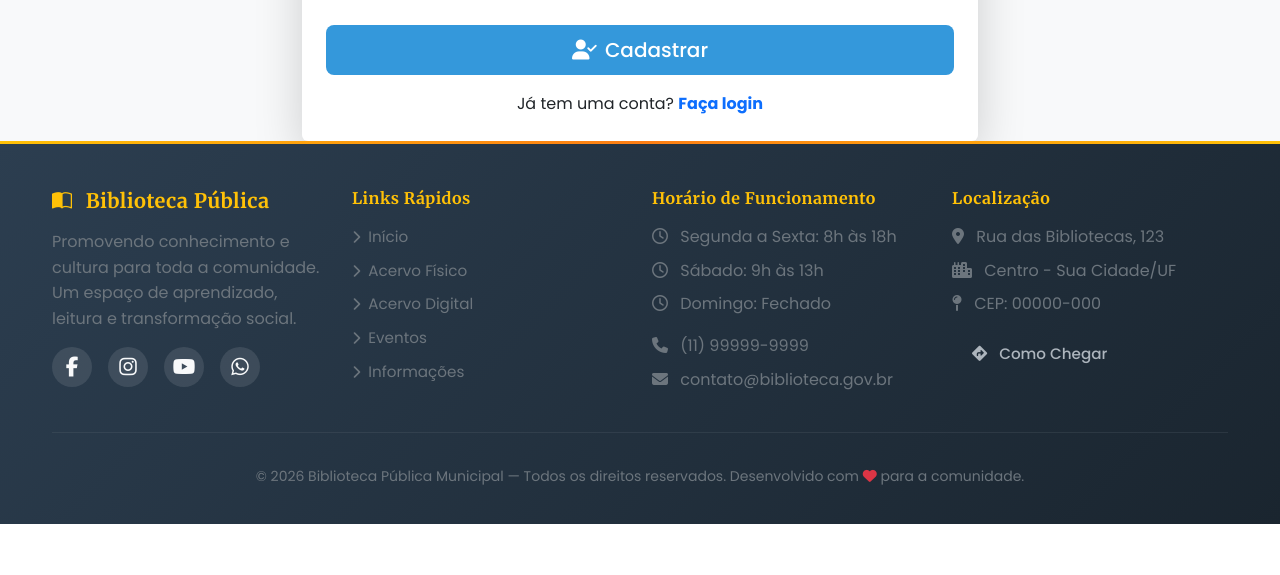
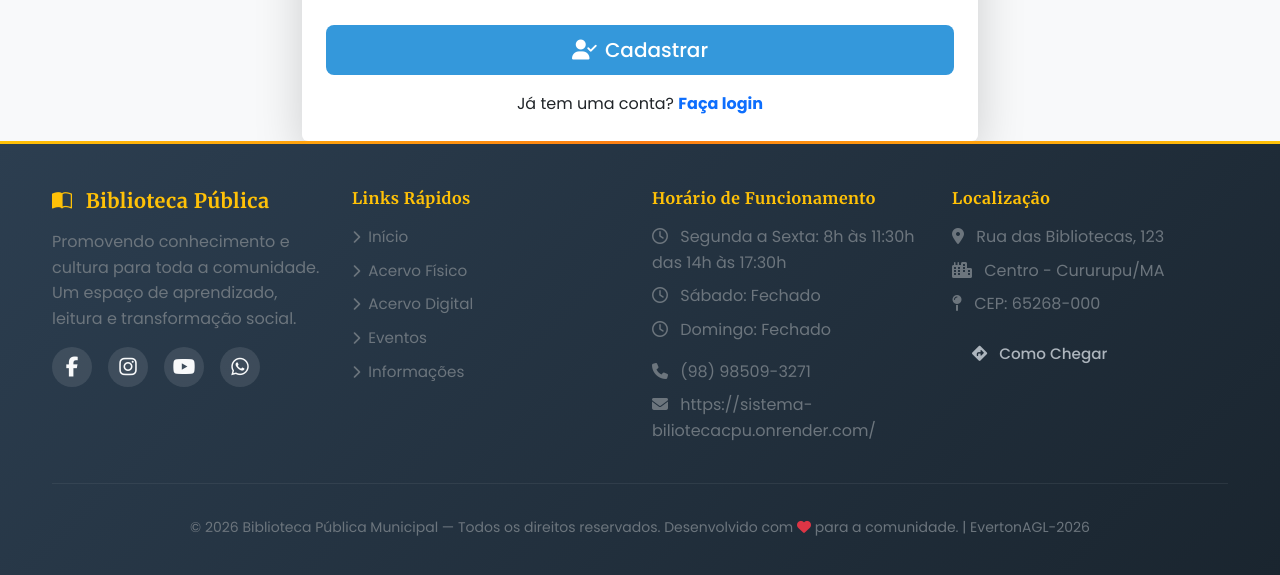
Before and after one commit to EvertonAbreu/sistema_biliotecacpu, a Django app: page /cadastro/ in a window 1280 px wide. Shown: the part 1563-2138 px from the top of the page. Before the commit the page ends 2087 px from the top, so only its background shows below. Run offline with Django 4.2, Linux system fonts and the light colour scheme.

Commit message:
Atualiza página base_usuario com nova navbar e footer

```diff
--- a/templates/base/base_usuario.html
+++ b/templates/base/base_usuario.html
@@ -501,11 +501,11 @@
                 <div class="col-lg-3 col-md-6">
                     <h6 class="fw-semibold mb-3">Horário de Funcionamento</h6>
                     <ul class="list-unstyled text-secondary">
-                        <li class="mb-2"><i class="far fa-clock me-2"></i> Segunda a Sexta: 8h às 18h</li>
-                        <li class="mb-2"><i class="far fa-clock me-2"></i> Sábado: 9h às 13h</li>
+                        <li class="mb-2"><i class="far fa-clock me-2"></i> Segunda a Sexta: 8h às 11:30h das 14h às 17:30h </li>
+                        <li class="mb-2"><i class="far fa-clock me-2"></i> Sábado: Fechado</li>
                         <li class="mb-2"><i class="far fa-clock me-2"></i> Domingo: Fechado</li>
-                        <li class="mt-3 mb-2"><i class="fas fa-phone me-2"></i> (11) 99999-9999</li>
-                        <li class="mb-2"><i class="fas fa-envelope me-2"></i> contato@biblioteca.gov.br</li>
+                        <li class="mt-3 mb-2"><i class="fas fa-phone me-2"></i> (98) 98509-3271</li>
+                        <li class="mb-2"><i class="fas fa-envelope me-2"></i> https://sistema-biliotecacpu.onrender.com/</li>
                     </ul>
                 </div>
 
@@ -514,8 +514,8 @@
                     <h6 class="fw-semibold mb-3">Localização</h6>
                     <ul class="list-unstyled text-secondary">
                         <li class="mb-2"><i class="fas fa-map-marker-alt me-2"></i> Rua das Bibliotecas, 123</li>
-                        <li class="mb-2"><i class="fas fa-city me-2"></i> Centro - Sua Cidade/UF</li>
-                        <li class="mb-2"><i class="fas fa-map-pin me-2"></i> CEP: 00000-000</li>
+                        <li class="mb-2"><i class="fas fa-city me-2"></i> Centro - Cururupu/MA</li>
+                        <li class="mb-2"><i class="fas fa-map-pin me-2"></i> CEP: 65268-000</li>
                     </ul>
 
                     <div class="mt-3">
@@ -530,7 +530,7 @@
             <hr class="border-secondary mt-4">
 
             <div class="text-center small text-secondary pb-3">
-                &copy; {% now "Y" %} Biblioteca Pública Municipal — Todos os direitos reservados. Desenvolvido com <i class="fas fa-heart text-danger"></i> para a comunidade.
+                &copy; {% now "Y" %} Biblioteca Pública Municipal — Todos os direitos reservados. Desenvolvido com <i class="fas fa-heart text-danger"></i> para a comunidade. | EvertonAGL-2026
             </div>
         </div>
     </footer>
```
